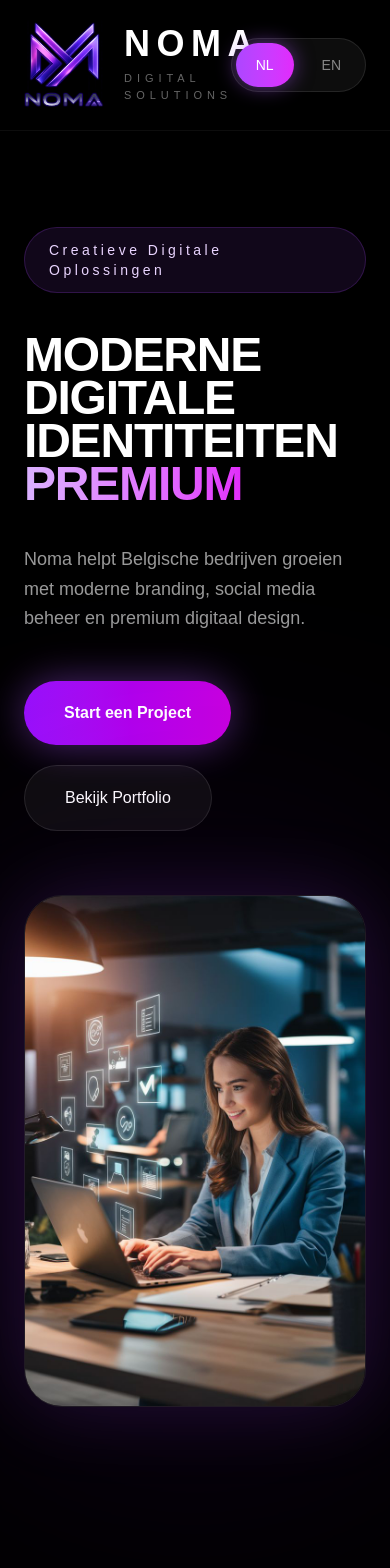
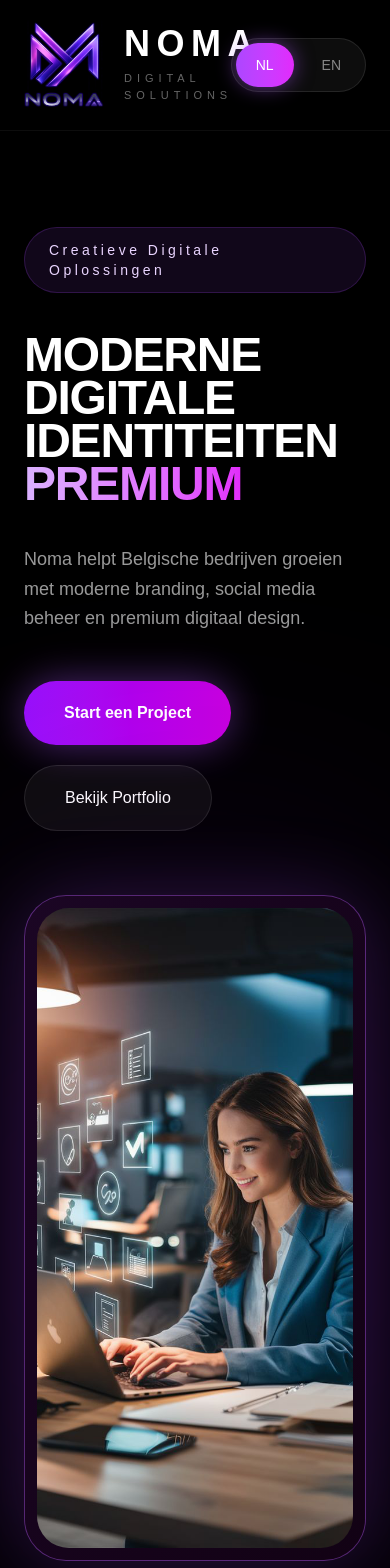
Before and after one commit to manoelchagasneto-ops/noma-digital, a Next.js app: page / in a window 390 px wide. Shown: the top 1568 px of the page. Built offline with nearby package versions, Linux system fonts and the light colour scheme.

Commit message:
mobile update

```diff
--- a/app/page.tsx
+++ b/app/page.tsx
@@ -46,12 +46,16 @@ export default function Home() {
 
       {/* BACKGROUND */}
       <div className="fixed inset-0 -z-10 bg-black">
-        <div className="absolute top-[-200px] left-[-200px] w-[700px] h-[700px] bg-purple-700/20 blur-[180px] rounded-full" />
-        <div className="absolute bottom-[-200px] right-[-200px] w-[700px] h-[700px] bg-fuchsia-700/10 blur-[180px] rounded-full" />
+
+        <div className="absolute top-[-250px] left-[-250px] w-[800px] h-[800px] bg-purple-700/20 blur-[180px] rounded-full" />
+
+        <div className="absolute bottom-[-250px] right-[-250px] w-[800px] h-[800px] bg-fuchsia-700/10 blur-[180px] rounded-full" />
+
       </div>
 
       {/* HEADER */}
       <header className="sticky top-0 z-50 backdrop-blur-xl border-b border-white/5 bg-black/40">
+
         <div className="max-w-7xl mx-auto px-6 lg:px-8 py-5 flex items-center justify-between">
 
           {/* LOGO */}
@@ -64,6 +68,7 @@ export default function Home() {
             />
 
             <div>
+
               <h1 className="text-4xl lg:text-5xl font-black tracking-[0.18em] leading-none">
                 NOMA
               </h1>
@@ -71,6 +76,7 @@ export default function Home() {
               <p className="text-[11px] tracking-[0.45em] text-white/40 mt-2">
                 DIGITAL SOLUTIONS
               </p>
+
             </div>
 
           </div>
@@ -129,6 +135,7 @@ export default function Home() {
           </div>
 
         </div>
+
       </header>
 
       {/* HERO */}
@@ -181,23 +188,35 @@ export default function Home() {
           {/* RIGHT IMAGE */}
           <div className="relative flex justify-center lg:justify-end">
 
-            {/* LIGHT */}
+            {/* LIGHT EFFECT */}
             <div className="absolute inset-0 bg-purple-700/20 blur-[140px] rounded-full" />
 
-            {/* IMAGE */}
-            <div className="relative w-full max-w-[760px]">
+            {/* IMAGE FRAME */}
+            <div
+              className="
+                relative
+                w-full
+                max-w-[620px]
+                rounded-[42px]
+                border
+                border-[#b85cff]/40
+                bg-gradient-to-br
+                from-[#1b0624]
+                to-[#120214]
+                p-3
+                shadow-[0_0_80px_rgba(168,85,247,0.22)]
+              "
+            >
 
               <img
                 src="/hero.png"
                 alt="Noma Hero"
                 className="
                   w-full
-                  h-auto
+                  h-[640px]
                   object-cover
-                  rounded-[38px]
-                  border
-                  border-white/10
-                  shadow-[0_0_80px_rgba(168,85,247,0.18)]
+                  object-center
+                  rounded-[32px]
                 "
               />
 
@@ -285,15 +304,11 @@ export default function Home() {
         <div className="grid lg:grid-cols-2 gap-8">
 
           <div className="group min-h-[320px] rounded-[40px] bg-gradient-to-br from-purple-900/50 to-black border border-white/10 flex items-center justify-center text-5xl font-black hover:scale-[1.02] transition">
-
             JC Cars
-
           </div>
 
           <div className="group min-h-[320px] rounded-[40px] bg-gradient-to-br from-fuchsia-900/20 to-black border border-white/10 flex items-center justify-center text-5xl font-black hover:scale-[1.02] transition">
-
             NOMA
-
           </div>
 
         </div>
```
